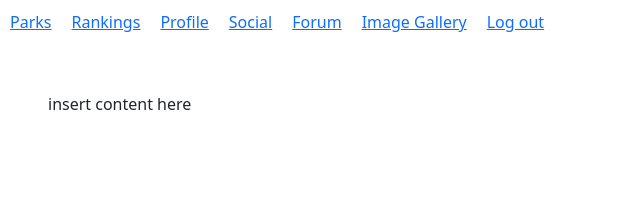
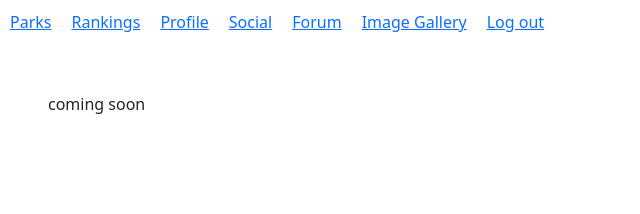
Before and after one commit to RyanAndersonG64/capstone-client, a React (Vite) app: page /social in a window 1280 px wide. Shown: the top 214 px of the page, without its empty margins (0-640 px from the left). Built offline with nearby package versions, Linux system fonts and the light colour scheme; sample sign-in values are in the browser's storage.

Commit message:
blessrng

```diff
--- a/src/ImageGallery.jsx
+++ b/src/ImageGallery.jsx
@@ -142,7 +142,7 @@ const ImageGallery = () => {
                 <div key={image.id}>
                     <h3>{image.title}</h3>
                     <div>
-                        <img src={`${baseUrl}/${image.image}`}
+                        <img src={`${baseUrl}${image.image}`}
                         style = {{width: '50%'}}
                         />
                     </div>
--- a/src/Social.jsx
+++ b/src/Social.jsx
@@ -4,7 +4,7 @@ const Social = () => {
 
     return (
         <div className="p-5">
-            insert content here
+            coming soon
         </div>
     )
 
```
